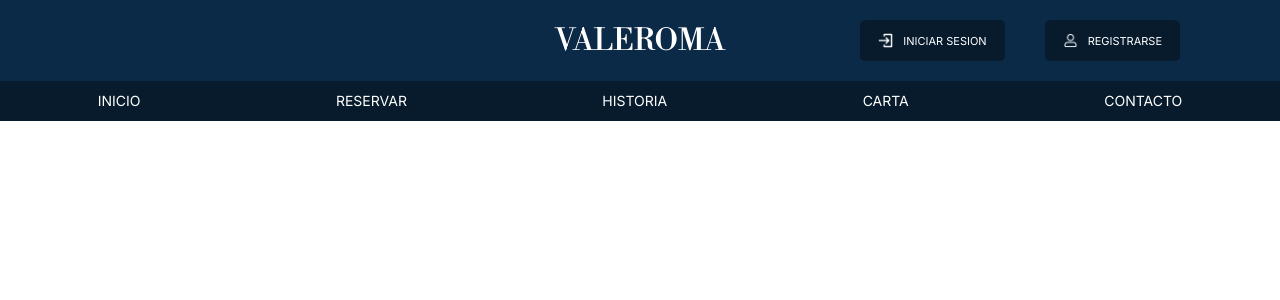
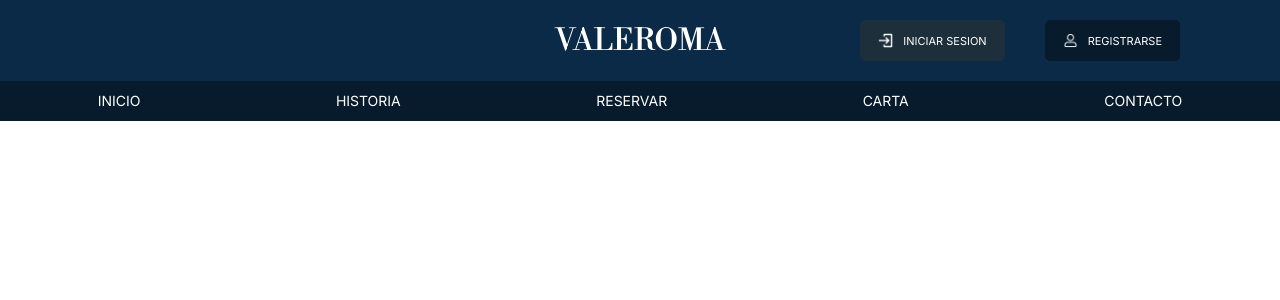
Before and after one commit to LonerStyles/restaurante-valeroma, a React (Vite) app: page / in a window 1280 px wide. In both pictures the pointer is over the button "INICIAR SESION". Shown: the top 300 px of the page. Built offline with nearby package versions, Linux system fonts and the light colour scheme.

Commit message:
Minor Fixes 1

```diff
--- a/package.json
+++ b/package.json
@@ -5,6 +5,7 @@
   "type": "module",
   "scripts": {
     "dev": "vite",
+    "start": "vite",
     "build": "vite build",
     "lint": "eslint .",
     "preview": "vite preview"
--- a/src/components/Header.jsx
+++ b/src/components/Header.jsx
@@ -24,10 +24,10 @@ export default function Header() {
           <a href="/">INICIO</a>
         </li>
         <li>
-          <a href="/">RESERVAR</a>
+          <a href="/">HISTORIA</a>
         </li>
         <li>
-          <a href="/">HISTORIA</a>
+          <a href="/">RESERVAR</a>
         </li>
         <li>
           <a href="/">CARTA</a>
--- a/src/styles/Header.css
+++ b/src/styles/Header.css
@@ -22,6 +22,10 @@ header button {
   justify-content: center;
   gap: 10px;
   cursor: pointer;
+}
+
+header button:hover{
+  background-color: #1d2f3b;
 }
 
 .headerTitle {
@@ -59,6 +63,10 @@ header ul {
   font-size: 14px;
 }
 
+header ul li a:hover{
+  color: rgb(194, 194, 194);
+}
+
 .headerRow1 {
   display: grid;
   grid-template-columns: 1fr auto 1fr;
```
Also changed, not shown: 2 other files (tests, documents, lock files or other folders).
